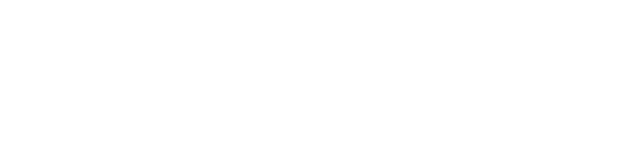
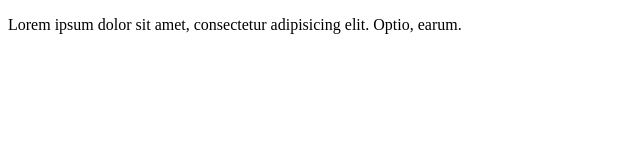
Before and after one commit to jcantini/Jorge, a plain HTML site: page index.html in a window 1280 px wide. Shown: the whole page, without its empty margins (0-640 px from the left). Drawn offline with Linux system fonts and the light colour scheme.

Commit message:
Agregado Div Contenedor

```diff
--- a/index.html
+++ b/index.html
@@ -6,6 +6,11 @@
         <title>GIT VSCODE</title>
     </head>
     <body>
-
+        <!-- DIV CONTENEDOR 1-->
+        <div class="container">
+            <div class="row">
+                <p>Lorem ipsum dolor sit amet, consectetur adipisicing elit. Optio, earum.</p>
+            </div>
+        </div>
     </body>
 </html>
```
